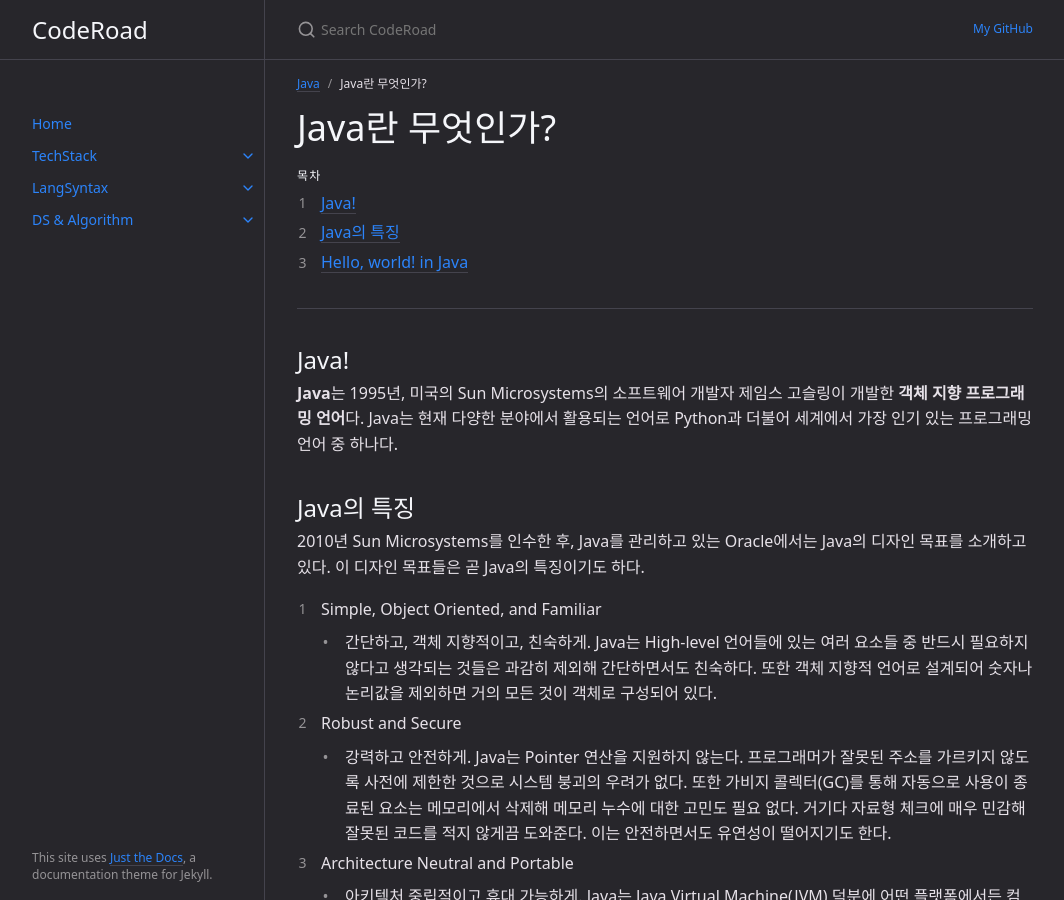
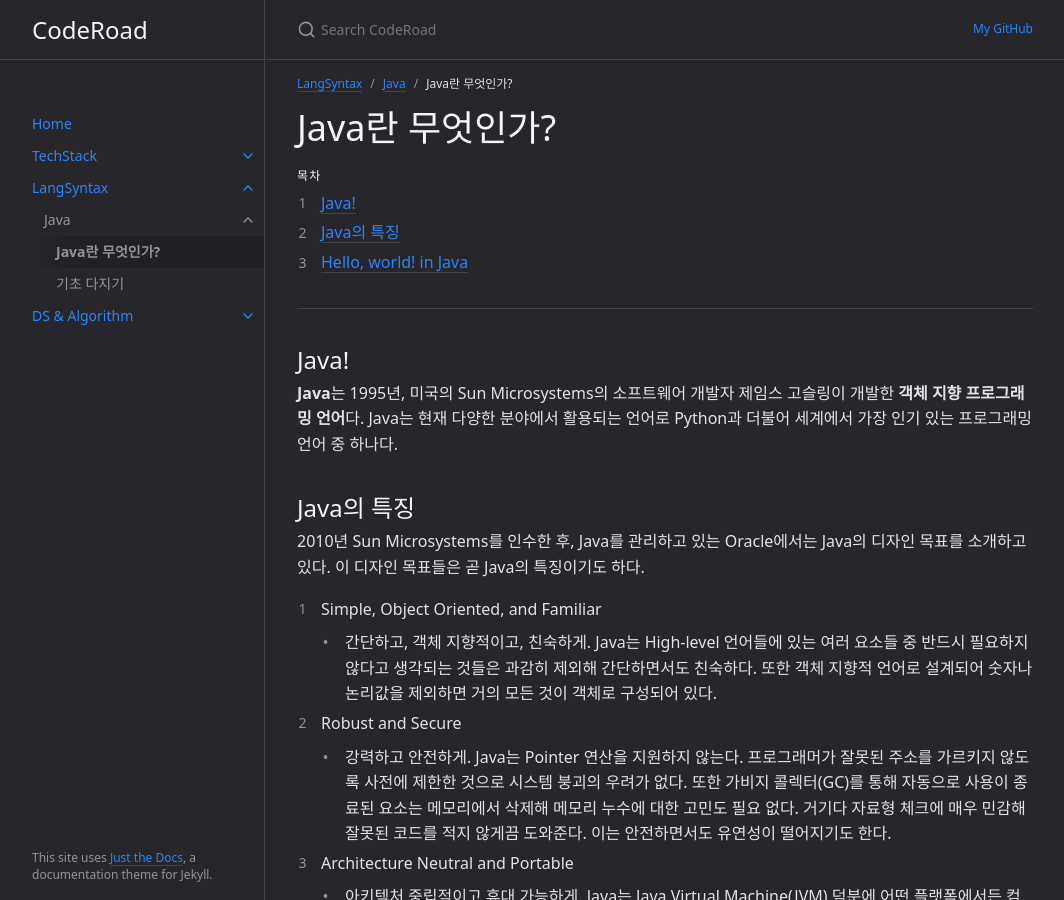
Before and after one commit to hangillee/hangillee.github.io, a Jekyll site: the page built from docs/LangSyntax/Java/01.md, in a window 1280 px wide and 900 px high. Shown: the whole window, without its empty margins (107-1171 px from the left). Built offline with Jekyll 4.4.1, drawn with Linux system fonts in a browser that asks for light colours.

Commit message:
CHORE Edit page

```diff
--- a/docs/LangSyntax/Java/01.md
+++ b/docs/LangSyntax/Java/01.md
@@ -3,6 +3,7 @@ layout: default
 title: Java란 무엇인가?
 nav_order: 1
 parent: Java
+grand_parent: LangSyntax
 permalink: docs/langsyntax/java/01
 ---
 
```
Also changed, not shown: docs/LangSyntax/Java/02.md (+1 -0 lines).
